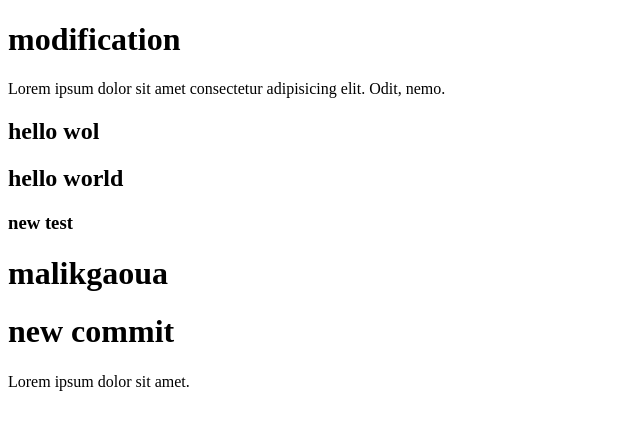
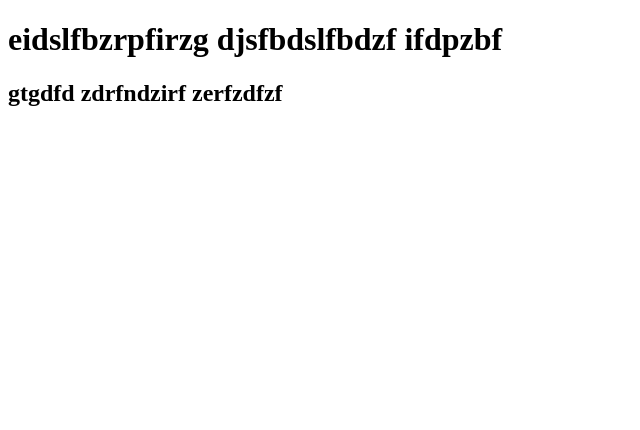
Before and after one commit to malikgaoua/git-exercise, a plain HTML site: page modification.html in a window 1280 px wide. Shown: the whole page, without its empty margins (0-640 px from the left). Drawn offline with Linux system fonts and the light colour scheme.

Commit message:
fjgjddffizbdr

```diff
--- a/modification.html
+++ b/modification.html
@@ -6,15 +6,8 @@
     <title>Document</title>
 </head>
 <body>
-    <h1>modification</h1>
-    Lorem ipsum dolor sit amet consectetur adipisicing elit. Odit, nemo.
-    <h2>hello wol</h2>
+   <h1>eidslfbzrpfirzg djsfbdslfbdzf ifdpzbf</h1>
+   <h2>gtgdfd zdrfndzirf zerfzdfzf</h2>
 
-    <h2>hello world</h2>
-    <h3>new test</h3>
-    <h1>malikgaoua</h1>
-    <h1>new commit </h1>
-    <h5></h5>
-    <p>Lorem ipsum dolor sit amet.</p>
 </body>
 </html>
```
